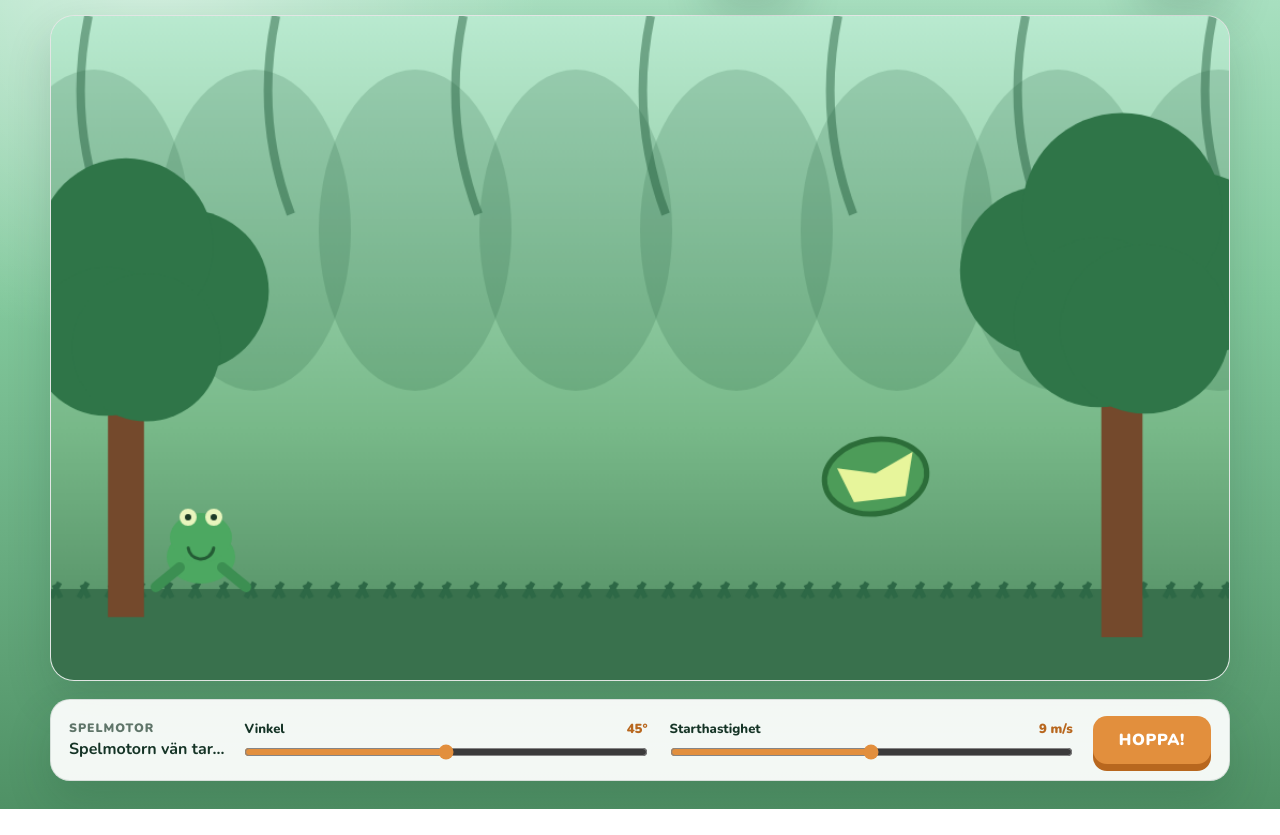
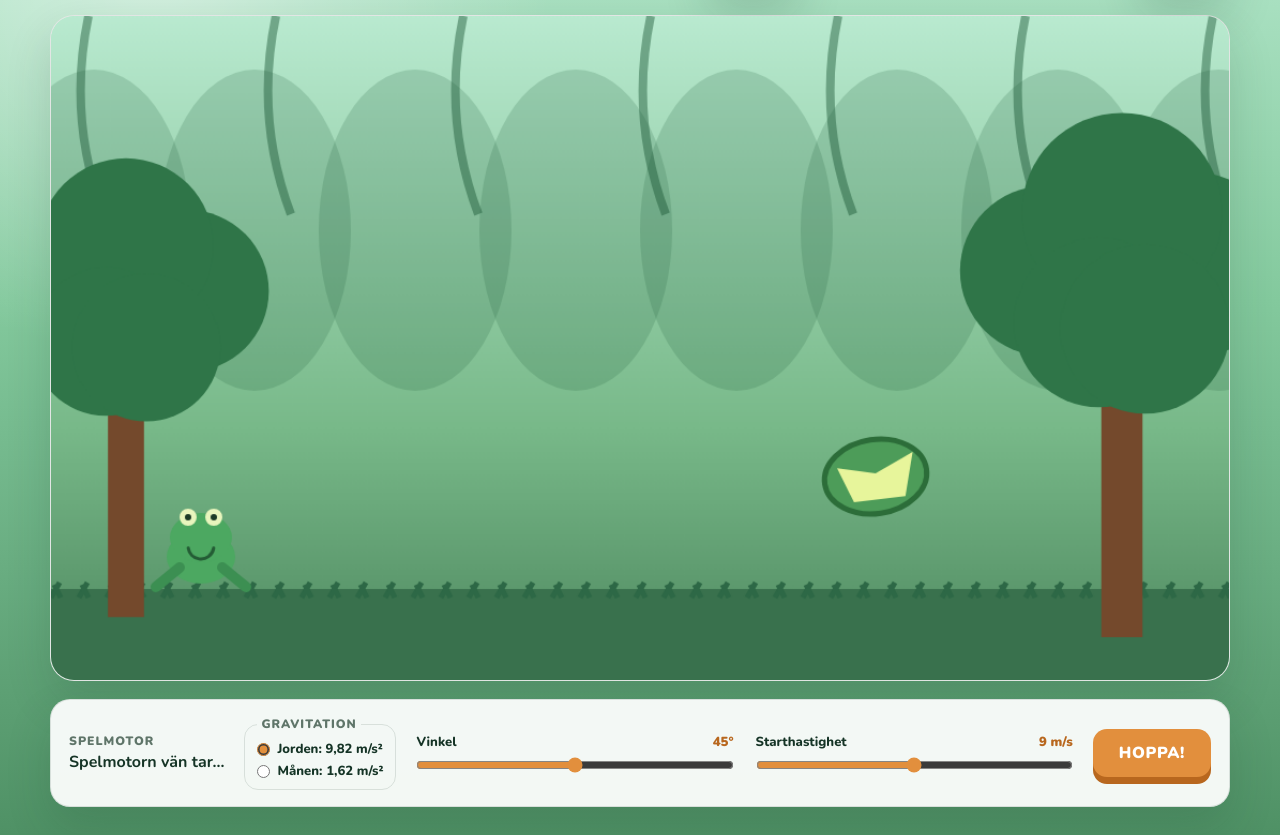
Before and after one commit to eriobe/FrogJump, a plain HTML site: page index.html in a window 1280 px wide. Shown: the part 138-973 px from the top of the page. Before the commit the page ends 947 px from the top, so only its background shows below. Drawn offline with nearby package versions, Linux system fonts and the light colour scheme.

Commit message:
har månen och jordens dragningskraft

```diff
--- a/css/style.css
+++ b/css/style.css
@@ -201,3 +201,37 @@ h1 {
     grid-template-columns: 1fr;
   }
 }
+
+.gravity-control {
+  margin: 0;
+  padding: 8px 12px 9px;
+  border: 1px solid var(--border);
+  border-radius: 14px;
+  display: grid;
+  gap: 4px;
+  flex: 0 0 auto;
+  font-size: 0.82rem;
+  font-weight: 800;
+}
+.gravity-control legend {
+  padding: 0 4px;
+  color: var(--muted);
+  font-size: 0.76rem;
+  font-weight: 900;
+  text-transform: uppercase;
+  letter-spacing: 0.08em;
+}
+.gravity-control label {
+  display: flex;
+  align-items: center;
+  gap: 7px;
+}
+.gravity-control input {
+  margin: 0;
+  accent-color: var(--accent);
+}
+@media (max-width: 760px) {
+  .gravity-control {
+    width: 100%;
+  }
+}
--- a/index.html
+++ b/index.html
@@ -32,6 +32,11 @@
           <span>Spelmotor</span>
           <strong id="statusText">Spelmotorn vän tar...</strong>
         </div>
+        <fieldset class="gravity-control" aria-label="Gravitation">
+          <legend>Gravitation</legend>
+          <label><input type="radio" name="gravity" value="9.82" checked /> Jorden: 9,82 m/s²</label>
+          <label><input type="radio" name="gravity" value="1.62" /> Månen: 1,62 m/s²</label>
+        </fieldset>
         <div class="jump-settings" aria-label="Hoppinställningar">
           <label class="slider-control" for="angleSlider">
             <span>Vinkel <output id="angleValue">45°</output></span>
--- a/js/game.js
+++ b/js/game.js
@@ -28,6 +28,7 @@ const Game = {
       GameMap.frogStart,
       this.velocity,
       this.jumpTime,
+      Input.gravity,
     );
 
     if (
--- a/js/input.js
+++ b/js/input.js
@@ -1,11 +1,13 @@
 const Input = {
   angle: 45,
   startSpeed: 9,
+  gravity: 9.82,
 
   init() {
     const jumpButton = document.getElementById("jumpButton");
     const angleSlider = document.getElementById("angleSlider");
     const speedSlider = document.getElementById("speedSlider");
+    const gravityRadios = document.querySelectorAll('input[name="gravity"]');
 
     jumpButton.addEventListener("click", () => Game.jump());
     document.addEventListener("keydown", (event) => {
@@ -25,6 +27,14 @@ const Input = {
       UI.setJumpParameters(this.angle, this.startSpeed);
     });
 
+    gravityRadios.forEach((radio) => {
+      radio.addEventListener("change", () => {
+        if (radio.checked) {
+          this.gravity = Number(radio.value);
+        }
+      });
+    });
+
     UI.setJumpParameters(this.angle, this.startSpeed);
   },
 };
--- a/js/physics.js
+++ b/js/physics.js
@@ -1,5 +1,5 @@
 const Physics = {
-  gravity: 9.81,
+  defaultGravity: 9.82,
   pixelsPerMeter: 60,
 
   getInitialVelocity(angleDegrees, startSpeed) {
@@ -12,12 +12,12 @@ const Physics = {
     };
   },
 
-  getPosition(start, velocity, time) {
+  getPosition(start, velocity, time, gravity = this.defaultGravity) {
     return {
       x: start.x + velocity.x * time,
       y:
         start.y + velocity.y * time +
-        0.5 * this.gravity * this.pixelsPerMeter * time * time,
+        0.5 * gravity * this.pixelsPerMeter * time * time,
     };
   },
 
```
